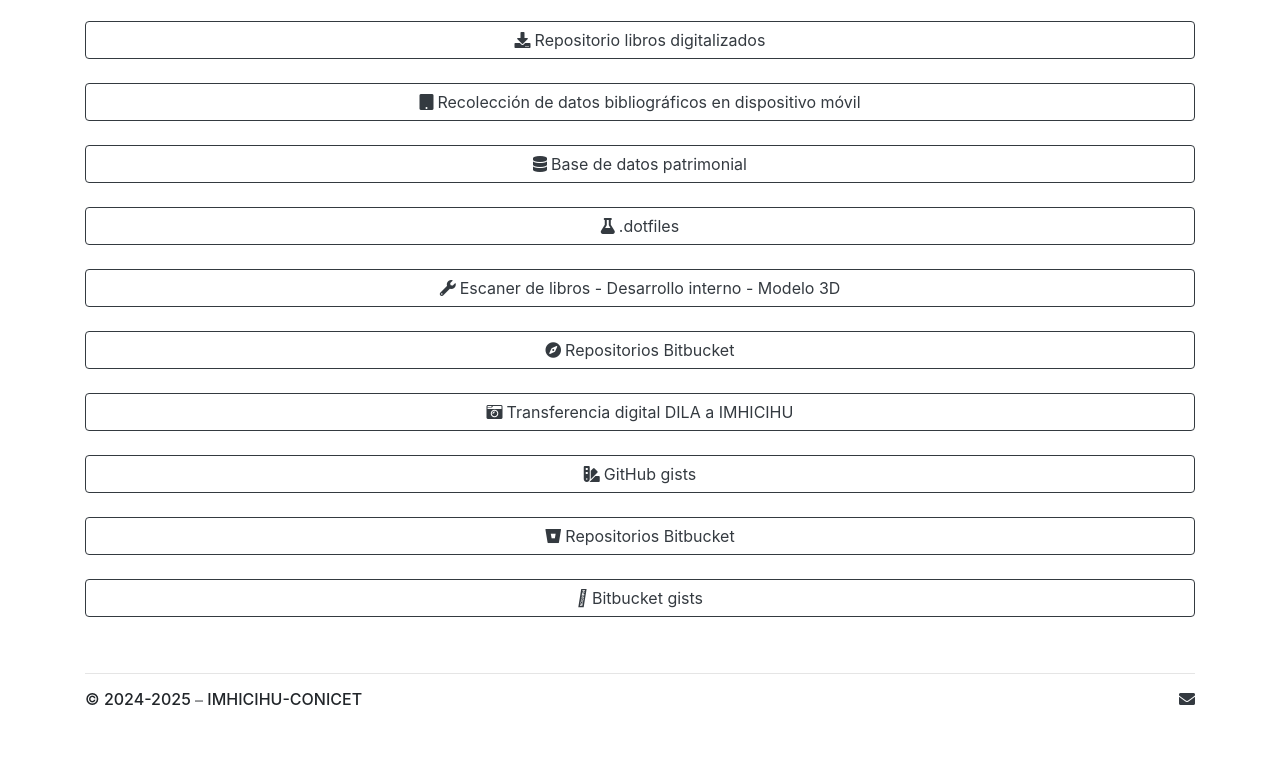
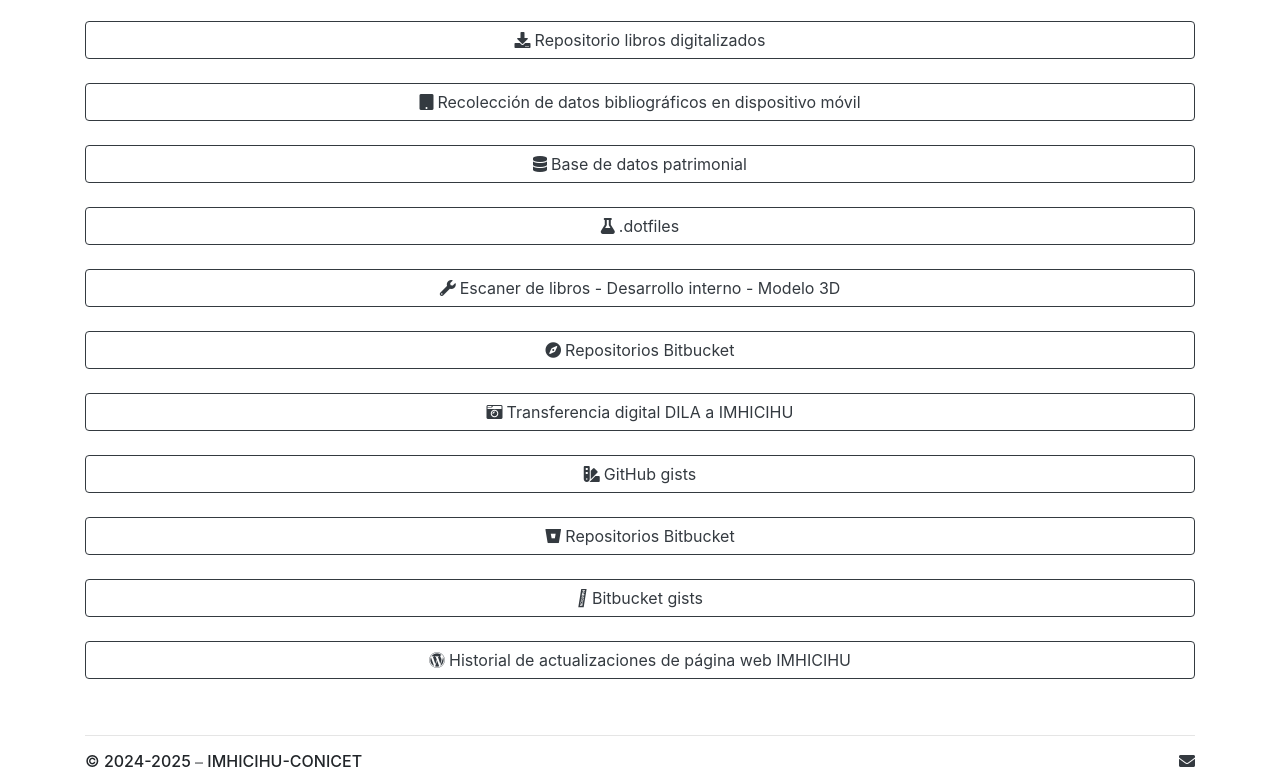
Before and after one commit to imhicihu/Enlaces, a plain HTML site: page index.html in a window 1280 px wide. Shown: the part 667-1448 px from the top of the page. Before the commit the page ends 1386 px from the top, so only its background shows below. Drawn offline with nearby package versions, Linux system fonts and the light colour scheme.

Commit message:
Changelog website added

```diff
--- a/index.html
+++ b/index.html
@@ -93,6 +93,8 @@
   <a href="https://bitbucket.org/imhicihu/workspace/repositories/" class="btn btn-outline-dark btn-block" role="button" target="_blank"><i class="fab fa-bitbucket">&nbsp;</i>Repositorios Bitbucket</a>
   <br>
   <a href="https://bitbucket.org/imhicihu/workspace/snippets/" class="btn btn-outline-dark btn-block" role="button" target="_blank"><i class="fa-brands fa-gitter">&nbsp;</i>Bitbucket gists</a>
+  <br>
+  <a href="https://imhicihu.conicet.gov.ar/changelog/" class="btn btn-outline-dark btn-block" role="button" target="_blank"><i class="fab fa-wordpress">&nbsp;</i>Historial de actualizaciones de página web IMHICIHU</a>
 </div>
         <!--------------------Footer---------------------------->
   <div class="footer mt-5">
```
